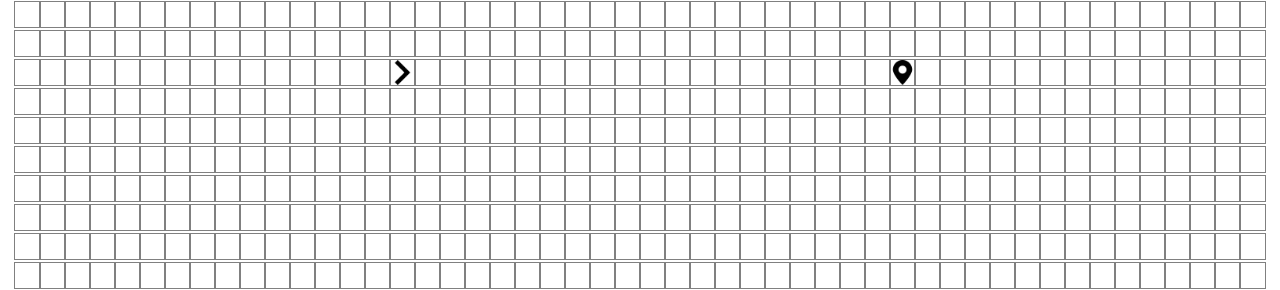
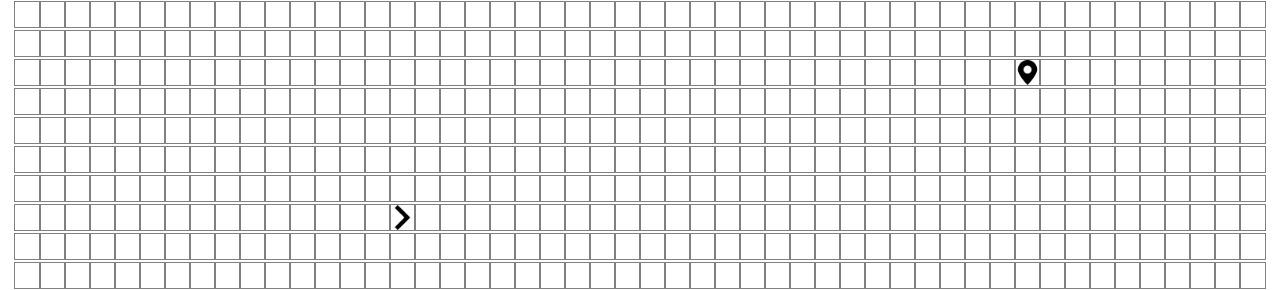
Before and after one commit to projeto-de-algoritmos/Grafos2_Dijkstra-Visualizer, a React (Create React App) app in the folder dijkstra-visualizer/: page / in a window 1280 px wide. Shown: the part 358-648 px from the top of the page. Built offline with nearby package versions, Linux system fonts and the light colour scheme.

Commit message:
Adiciona reset aleatório para nó de inicio e de final

```diff
--- a/dijkstra-visualizer/src/PathfindingVisualiser/Node/Node.jsx
+++ b/dijkstra-visualizer/src/PathfindingVisualiser/Node/Node.jsx
@@ -14,6 +14,6 @@ export default class Node extends Component{
             : isStart
             ? 'node-start'
             : '';
-        return <div  id={`node-${row}-${col}`} className={`node ${extraClassName}`}></div>
+        return <div  id={`node-${row}-${col}`}  className={`node ${extraClassName}`}></div>
     }
 }
--- a/dijkstra-visualizer/src/PathfindingVisualiser/PathfindingVisualiser.jsx
+++ b/dijkstra-visualizer/src/PathfindingVisualiser/PathfindingVisualiser.jsx
@@ -3,25 +3,59 @@ import Node from "./Node/Node";
 import "./PathfindingVisualiser.css"
 import {dijkstra, getNodesInShortestPathOrder} from './Algorithm/dijkstra';
 
-const START_NODE_ROW = 10;
-const START_NODE_COL = 15;
-const FINISH_NODE_ROW = 10;
-const FINISH_NODE_COL = 35;
+
 
 export default class PathfidingVisualiser extends Component{
     constructor(props){
         super(props);
         this.state = {
             grid: [],
+            startNodeCol: 15,
+            startNodeRow: 15,
+            finishNodeCol: 40,
+            finishNodeRow: 10,
+            isWDown: false
         };
         this.makeGrid = this.makeGrid.bind(this);
+        this.getRandomPosition = this.getRandomPosition.bind(this);
+        this.handleKeyDown = this.handleKeyDown.bind(this);
+        this.handleKeyUp = this.handleKeyUp.bind(this);
     }
 
     componentDidMount(){
-        this.makeGrid()
+        this.makeGrid();
+        document.addEventListener('keydown', this.handleKeyDown);
+        document.addEventListener('keyup', this.handleKeyUp);
+    }
+
+    componentWillUnmount() {
+        document.removeEventListener('keydown', this.handleKeyDown);
+        document.removeEventListener('keyup', this.handleKeyUp);
+    }
+
+    handleKeyDown(event) {
+        if (event.code === 'KeyW') {
+          this.setState({ isWDown: true });
+        }
+    }
+
+    handleKeyUp(event) {
+        if (event.code === 'KeyW') {
+          this.setState({ isWDown: false });
+        }
+    }
+
+    getRandomPosition() {
+        const startCol = Math.floor(Math.random() * 49);
+        const finishCol = Math.floor(Math.random() * 49);
+        const startRow = Math.floor(Math.random() * 19);
+        const finishRow = Math.floor(Math.random() * 19);
+
+        this.setState({startNodeCol: startCol,startNodeRow: startRow, finishNodeCol: finishCol, finishNodeRow:finishRow});
     }
 
     makeGrid(){
+        const {startNodeCol, startNodeRow, finishNodeCol, finishNodeRow} = this.state;
         const grid = [];
         for (let row = 0; row < 20; row++) {
            const currentRow = [];
@@ -29,12 +63,13 @@ export default class PathfidingVisualiser extends Component{
                 const node = {
                     col,
                     row,
-                    isStart: row === START_NODE_ROW && col === START_NODE_COL,
-                    isFinish: row === FINISH_NODE_ROW && col === FINISH_NODE_COL,
+                    isStart: row === startNodeRow && col === startNodeCol,
+                    isFinish: row === finishNodeRow && col === finishNodeCol,
                     distance: Infinity,
                     isVisited: false,
                     isWall: false,
                     previousNode: null,
+                    hasWeight: false,
                 }
                 currentRow.push(node);
            }
@@ -59,32 +94,47 @@ export default class PathfidingVisualiser extends Component{
     }
 
     visualizeDijkstra(){
-        const {grid} = this.state;
-        const startNode = grid[START_NODE_ROW][START_NODE_COL];
-        const finishNode = grid[FINISH_NODE_ROW][FINISH_NODE_COL];
+        const {grid, startNodeCol, startNodeRow, finishNodeCol, finishNodeRow} = this.state;
+        const startNode = grid[startNodeRow][startNodeCol];
+        const finishNode = grid[finishNodeRow][finishNodeCol];
         const visitedNodesInOrder = dijkstra(grid, startNode, finishNode);
         this.animateDijkstraSpot(visitedNodesInOrder);
         const nodesInShortestPathOrder = getNodesInShortestPathOrder(finishNode);
     }
 
-    resetGrid(){
-        const {grid} = this.state;
-
+    async resetGrid(){
+        await this.getRandomPosition();
+        const {grid, startNodeCol, startNodeRow, finishNodeCol, finishNodeRow} = this.state;
         for (const row of grid) {
             for (const node of row) {
-                if(node.isStart){
+                if(node.col === startNodeCol && node.row === startNodeRow){
                     document.getElementById(`node-${node.row}-${node.col}`).className ='node node-start';
+                    node.isStart = true;
                 }
-                else if(node.isFinish){
+                else if(node.col === finishNodeCol && node.row === finishNodeRow){
                     document.getElementById(`node-${node.row}-${node.col}`).className ='node node-finish';
+                    node.isFinish = true;
                 } else{
                     document.getElementById(`node-${node.row}-${node.col}`).className ='node';
+                    node.isStart = false;
+                    node.isFinish = false;
                 }
                 node.isVisited = false;
                 node.isWall = false;
                 node.previousNode = null;
                 node.distance = Infinity;
             }
+        }
+    }
+
+    handleNodeClick(row, col) {
+        const { isWDown } = this.state;
+        if(isWDown){
+            const {grid} = this.state;
+
+            //grid[row][col].hasWeight = true;
+
+            // Setar novo grid e alterar algoritmo
         }
     }
 
@@ -106,7 +156,9 @@ export default class PathfidingVisualiser extends Component{
                             {row.map((node, nodeIdx) => {
                                 const {col, row, isStart, isFinish} = node;
                                 return(
-                                    <Node key={nodeIdx} col={col} row={row} isStart={isStart} isFinish={isFinish}></Node>
+                                    <div className="node" onClick={() => this.handleNodeClick(row,col)}>
+                                        <Node key={nodeIdx} col={col} row={row} isStart={isStart} isFinish={isFinish}></Node>
+                                    </div>
                                 )
                             })}
                         </div>
```
